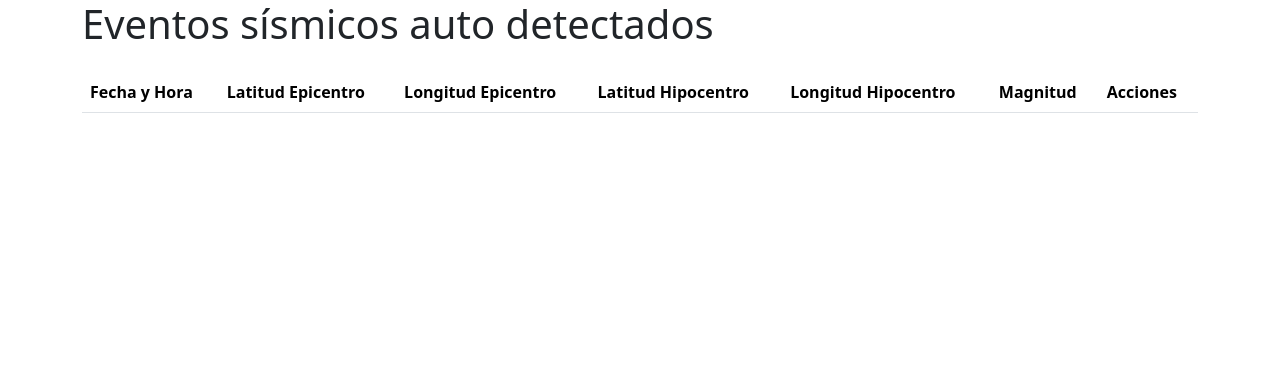
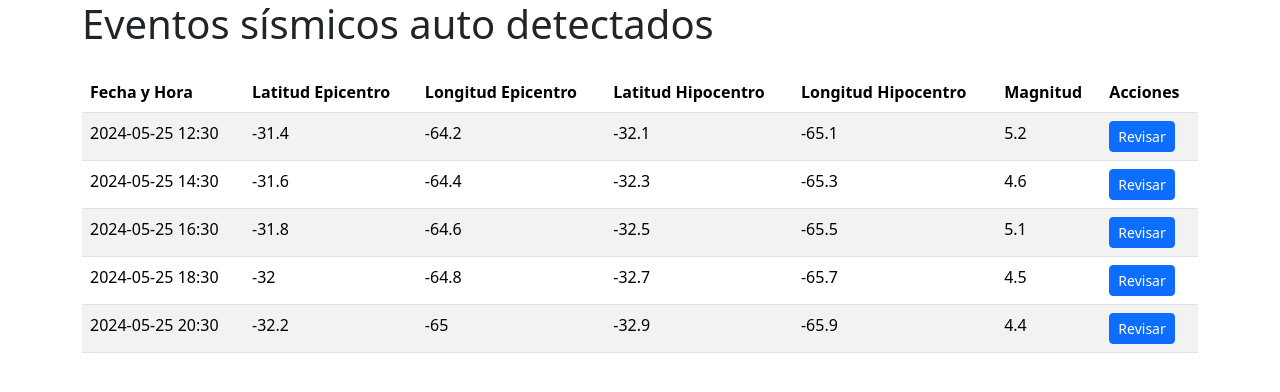
Before and after one commit to lautirobles/PPAI_DSI, a React (Vite) app in the folder frontend/: page /revisionManual in a window 1280 px wide. Shown: the top 392 px of the page. Built offline with nearby package versions, Linux system fonts and the light colour scheme.

Commit message:
sigue avanzando

```diff
--- a/frontend/src/components/RevisionManual.jsx
+++ b/frontend/src/components/RevisionManual.jsx
@@ -1,10 +1,15 @@
-
-
+import { eventosEjemplo } from '../modelos/eventos';
+import { GestorRevision } from '../modelos/index';
+import { useEffect, useState } from 'react';
 import React from 'react'
 
 function RevisionManual(){
+    const gestor = new GestorRevision();
+    const [eventos, setEventos] = useState([]);
 
-
+    useEffect(() => {
+        setEventos(gestor.buscarEventosNoRevisados());
+    }, []);
 
     return(
         <div className='container'>
@@ -22,7 +27,19 @@ function RevisionManual(){
                     </tr>
                 </thead>
                 <tbody>
-                    {/* Aquí irán las filas de datos */}
+                    {eventos.map((evento, idx) => (
+                        <tr key={idx}>
+                            <td>{evento.fechaHoraOcurrencia}</td>
+                            <td>{evento.latitudEpicentro}</td>
+                            <td>{evento.longitudEpicentro}</td>
+                            <td>{evento.latitudHipocentro}</td>
+                            <td>{evento.longitudHipocentro}</td>
+                            <td>{evento.valorMagnitud}</td>
+                            <td>
+                                <button className="btn btn-primary btn-sm">Revisar</button>
+                            </td>
+                        </tr>
+                    ))}
                 </tbody>
             </table>
         </div>
--- a/frontend/src/modelos/eventos.js
+++ b/frontend/src/modelos/eventos.js
@@ -14,7 +14,7 @@ import {
   AlcanceSismo,
   OrigenDeGeneracion,
   ClasificacionSismo
-} from './index';
+} from './index.jsx';
 
 
 const responsable = new Responsable("García", "juan.garcia@mail.com", "Juan", "3511234567");
--- a/frontend/src/modelos/index.js
+++ b/frontend/src/modelos/index.jsx
@@ -1,18 +1,37 @@
-import
+import { eventosEjemplo } from './eventos'
 
 class GestorRevision{
     constructor(estados, estadoBloq, sesion, eventos, eventoSelec){
         this.estados = null;
         this.estadoBloq = null;
         this.sesion = null;
-        this.eventos = null;
+        this.eventos = eventosEjemplo || [];
         this.eventoSelec = null
     }
 
     buscarEventosNoRevisados(){
-        this.eventos = EventoSismico.esAutoDetectado();
-        this.eventos.map((evento)=>{
-            return evento.obtenerDatosEvento();
+        return this.eventos
+        .filter(evento => evento.esAutoDetectado())
+        .map(evento => evento.obtenerDatosEvento());
+    }
+
+    ordenarEventos(){
+        const eventosNoRevisados = gestor.buscarEventosNoRevisados();
+        return eventosNoRevisados.sort((a, b) => {
+            const fechaA = new Date(a.fechaHoraOcurrencia);
+            const fechaB = new Date(b.fechaHoraOcurrencia);
+            return fechaA - fechaB; // Ascendente
+        });
+    }
+
+    tomarSelecEvento(evento){
+        this.eventoSelec = evento;
+    }
+
+    buscarEstadoBloqEnRev(){
+        this.estadoBloq = this.estados.filter(e => {
+            e.esAmbitoEvSismico();
+            e.esBloqEnRevision();
         })
     }
 }
@@ -38,22 +57,19 @@ class EventoSismico {
         this.cambioEstado = cambioEstado
     }
 
-    static esAutoDetectado(){
-
-        return eventos.filter(
-            evento =>
-                evento.estadoActual &&
-                evento.estadoActual.esAutoDetectado()
-        );
+    esAutoDetectado(){
+        return this.estadoActual.getNombre() === 'AutoDetectado';
     }
 
     obtenerDatosEvento(){
-        getFechaHoraOcurrencia();
-        getLatEpi();
-        getLonEpi();
-        getLatHipo();
-        getLonHipo();
-        getValorMagnitud();
+        return {
+            fechaHoraOcurrencia: this.getFechaHoraOcurrencia(),
+            latitudEpicentro: this.getLatEpi(),
+            longitudEpicentro: this.getLonEpi(),
+            latitudHipocentro: this.getLatHipo(),
+            longitudHipocentro: this.getLonHipo(),
+            valorMagnitud: this.getValorMagnitud()
+        };
     }
 
     getFechaHoraOcurrencia(){
@@ -291,4 +307,4 @@ class Sismografo {
 }
 
 
-export { GestorEvento, EventoSismico, Estado, CambioEstado, Sismografo, EstacionSismologica, SerieTemporal, MuestraSismica, DetalleMuestraSismica, TipoDeDato, Responsable, Usuario, Sesion, AlcanceSismo, OrigenDeGeneracion, ClasificacionSismo}
+export { GestorRevision, EventoSismico, Estado, CambioEstado, Sismografo, EstacionSismologica, SerieTemporal, MuestraSismica, DetalleMuestraSismica, TipoDeDato, Responsable, Usuario, Sesion, AlcanceSismo, OrigenDeGeneracion, ClasificacionSismo}
```
